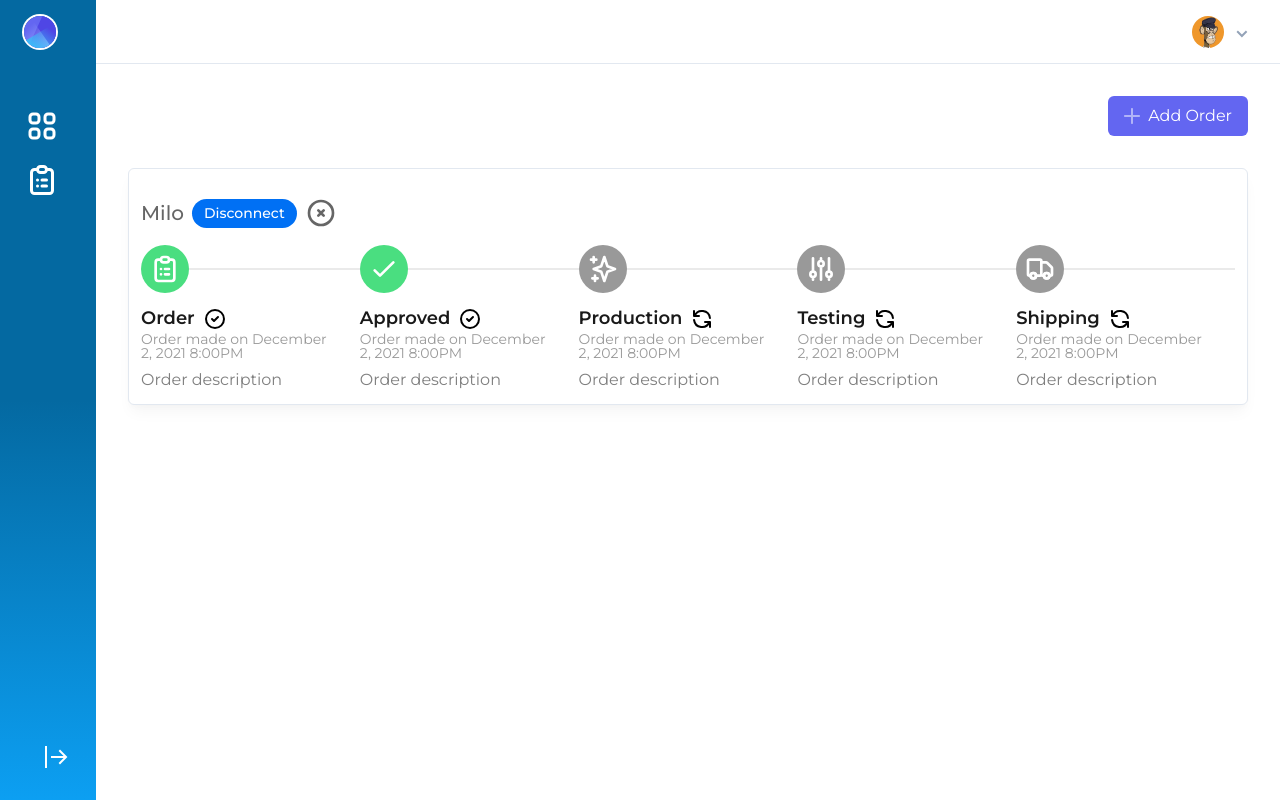
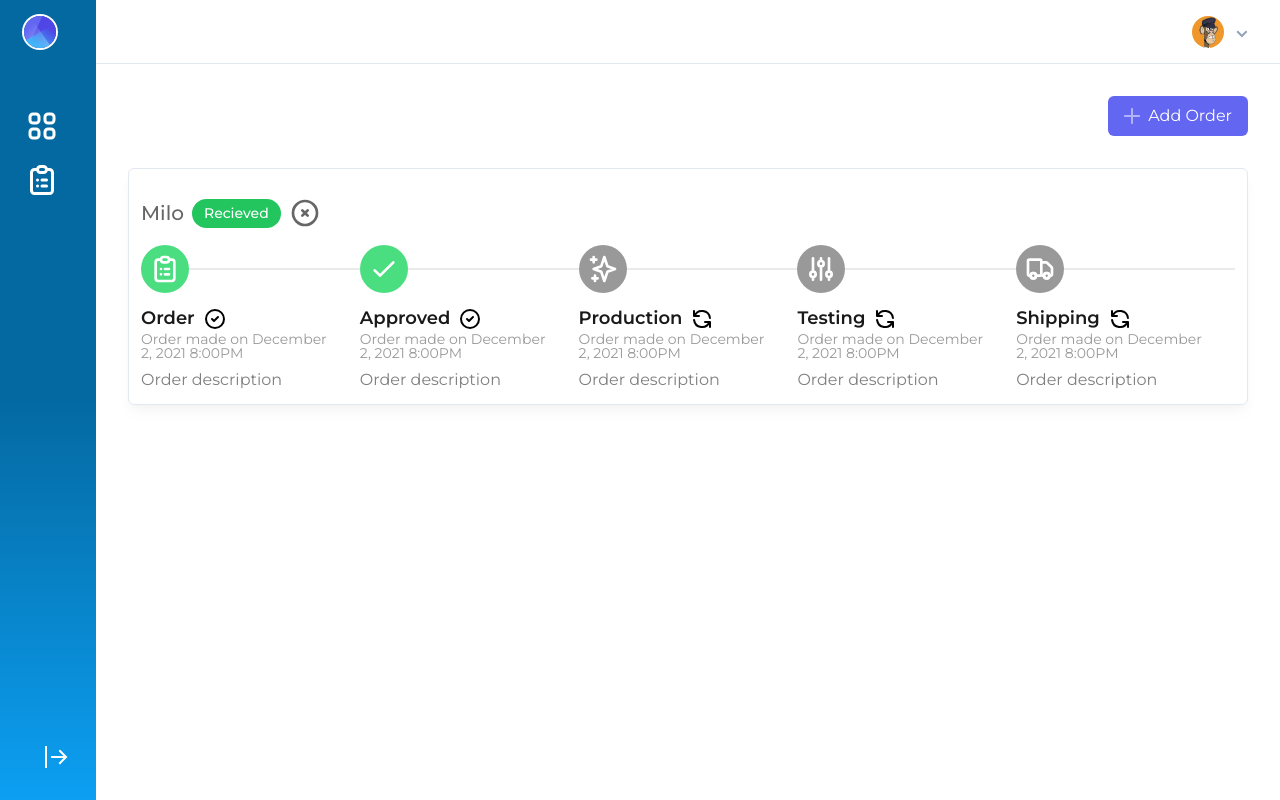
Before and after one commit to mendsalbert/schain, a Next.js app: page /dashboard/customer/order in a window 1280 px wide. Built offline with nearby package versions, Linux system fonts and the light colour scheme.

Commit message:
schain ui

```diff
--- a/components/Admin/Orders.jsx
+++ b/components/Admin/Orders.jsx
@@ -16,8 +16,8 @@ function Orders() {
       <div className="w-full">
         <div className="py-4 flex flex-row  text-gray-600 items-center space-x-2">
           <p className="text-xl font-medium">Milo </p>
-          <div className="font-medium text-sm bg-blue-600 w-max text-white rounded-full text-center hover:text-indigo-600 flex justify-center w-full  items-center py-1 px-3">
-            Disconnect
+          <div className="font-medium text-sm bg-green-500 w-max text-white rounded-full text-center hover:text-indigo-600 flex justify-center  items-center py-1 px-3">
+            Recieved
           </div>
           <XCircleIcon className="w-8" />
         </div>
```
